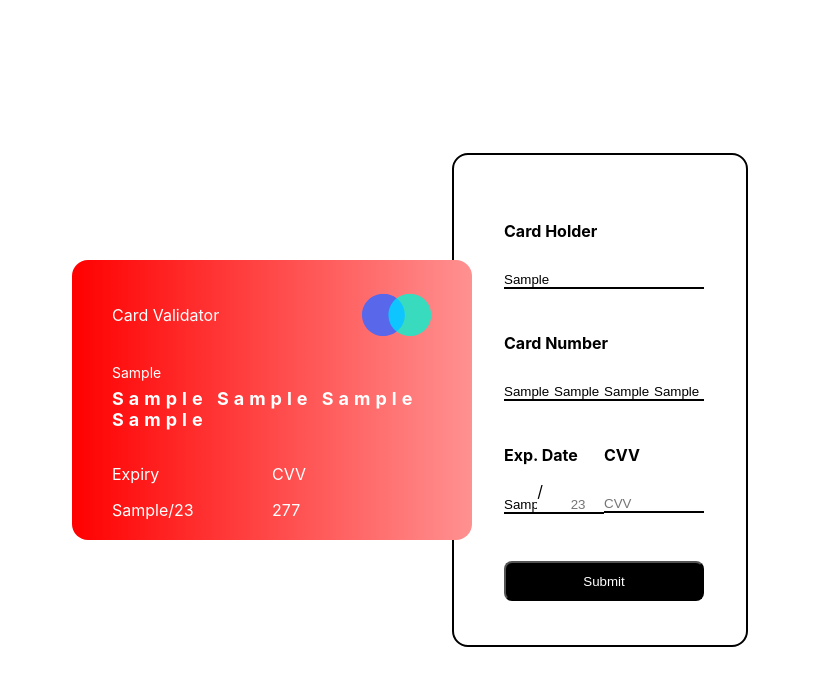
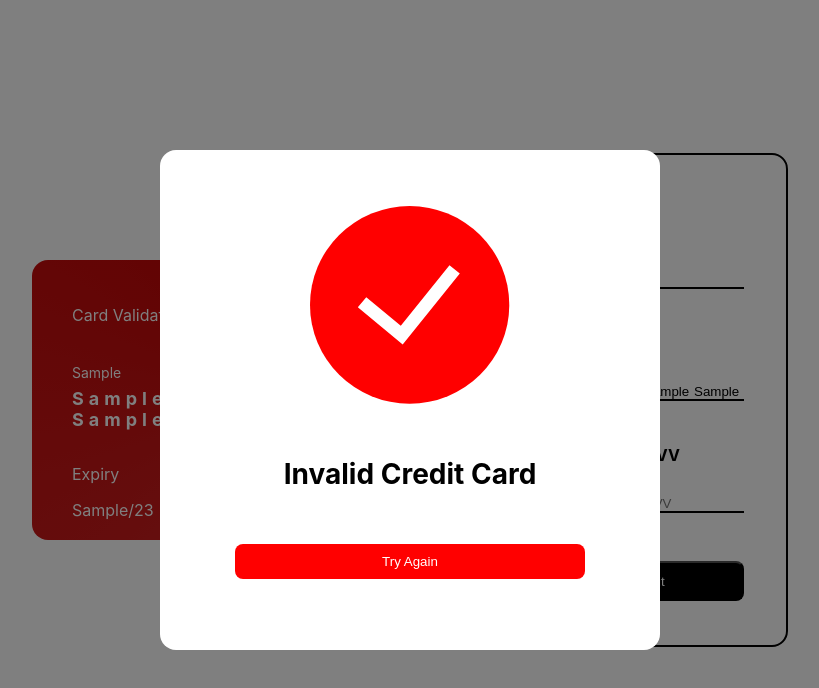
Before and after one commit to kindyluv/Credit-Card-Validator, a React (Create React App) app in the folder frontend/: page / in a window 1280 px wide. Both pictures are taken after typing "Sample", "Sample", "Sample", "Sample", "Sample", "Sample" into the empty fields and a click on the button "Submit". Shown: the top 688 px of the page, without its empty margins (230-1049 px from the left). Built offline with nearby package versions, Linux system fonts and the light colour scheme; no server answers.

Commit message:
[size: xs]/[fix: Adjusted my css]

```diff
--- a/frontend/src/features/components/CardForm.jsx
+++ b/frontend/src/features/components/CardForm.jsx
@@ -4,6 +4,8 @@ import CheckerModal from '../reusables/CheckerModal';
 import axios from 'axios';
 import {validateUrl} from '../../api/Api';
 import CardLogo from '../../assets/CardLogo.svg';
+import GreenChecker from '../../assets/Checker.svg'
+import RedChecker from '../../assets/RedChecker.svg'
 
 const CardForm = () => {
   const [formData, setFormData] = useState ({
@@ -92,6 +94,7 @@ const CardForm = () => {
     } catch (error) {
       console.error('Error:', error);
       setColorChange('red');
+      setIsRed(!isRed)
     } finally {
       setIsLoading(false);
     }
@@ -249,8 +252,8 @@ const CardForm = () => {
           <button type="submit">{isLoading ? 'Loading...' : 'Submit'}</button>
         </div>
       </form>}
-
-      {isOpen && <CheckerModal />}
+      {isRed && <CheckerModal img={RedChecker} text={'Invalid Credit Card'} btnText={'Try Again'}  />}
+      {isOpen && <CheckerModal img={GreenChecker} text={'Valid Credit Card'} btnText={'close Modal'} />}
     </div>
   );
 };
--- a/frontend/src/features/reusables/CheckerModal.jsx
+++ b/frontend/src/features/reusables/CheckerModal.jsx
@@ -1,7 +1,6 @@
 import { useState } from 'react';
-import Marker from '../../assets/Checker.svg'
 
-const CheckerModal = () => {
+const CheckerModal = (props) => {
   const [isOpen, setIsOpen] = useState(true);
   const handleCloseModal = (e) => {
     e.preventDefault();
@@ -14,13 +13,13 @@ const CheckerModal = () => {
         <div style={ModalWrapper}>
           <div style={ContentWrapper}>
             <div style={ImageWrapper}>
-              <img src={Marker} alt='Marker' style={MarkerStyle} />
+              <img src={props.img} alt='Marker' style={MarkerStyle} />
             </div>
             <div style={TextWrapper}>
-              <p style={ValidCard}>Valid Credit Card</p>
+              <p style={ValidCard}>{props.text}</p>
             </div>
-            <button style={ButtonStyle} onClick={handleCloseModal}>
-              close Modal
+            <button style={props.btnText === 'close Modal' ? ButtonStyle : RedButtonStyle} onClick={handleCloseModal}>
+              {props.btnText}
             </button>
           </div>
         </div>
@@ -78,6 +77,17 @@ export const TextWrapper = {
   padding: '0% 20px',
 };
 
+export const RedButtonStyle = {
+  margin: '2% 0% 5% 0%',
+  padding: '10px 16px',
+  backgroundColor: 'red',
+  color: 'white',
+  width: '70%',
+  borderRadius: '8px',
+  border: 'none',
+  textTransform: 'none',
+};
+
 export const ButtonStyle = {
   margin: '2% 0% 5% 0%',
   padding: '10px 16px',
--- a/frontend/src/features/styles/CardForm.module.css
+++ b/frontend/src/features/styles/CardForm.module.css
@@ -15,9 +15,18 @@
 }
 
 .colorChange{
-    /* background-color: green; */
-    background-image:linear-gradient(to right, green, rgb(131, 236, 131));
+    background-image: conic-gradient(rgb(91, 193, 91), green);
     width: 25%;
+    width: 400px;
+    color: white;
+    border-radius: 16px;
+    margin-right: -20px;
+    z-index: 1;
+    padding: 20px 40px 60px 40px;
+}
+.colorChangeRed{
+    background-image: conic-gradient(rgb(214, 73, 73), rgb(195, 0, 0));
+    width: 400px;
     height: 200px;
     color: white;
     border-radius: 16px;
@@ -25,17 +34,18 @@
     z-index: 1;
     padding: 20px 40px 60px 40px;
 }
-.colorChangeRed{
-    /* background-color: red; */
-    background-image:linear-gradient(to right, red, rgb(255, 145, 145));
-    width: 25%;
+
+.cardValidator{
+    width: 400px;
     height: 200px;
+    background: conic-gradient(rgb(66, 65, 65),black);
     color: white;
     border-radius: 16px;
     margin-right: -20px;
     z-index: 1;
     padding: 20px 40px 60px 40px;
 }
+
 .form{
     width: 15%;
     border: 2.5px solid black;
@@ -78,8 +88,6 @@
     align-self: center;
     height: 95%;
     border-bottom: 2px solid black;
-    /* padding-top: 12.5px;
-    padding-bottom: 12.5px; */
 }
 
 .expiryDate, .formGroupCvv{
@@ -107,18 +115,6 @@
     justify-self: flex-end;
     align-self: flex-end;
     padding-left: -50px;
-}
-
-.cardValidator{
-    width: 25%;
-    height: 200px;
-    /* background-color: black; */
-    background: conic-gradient(rgb(66, 65, 65),black);
-    color: white;
-    border-radius: 16px;
-    margin-right: -20px;
-    z-index: 1;
-    padding: 20px 40px 60px 40px;
 }
 .cardPtag p{
     text-align: left;
```
Also changed, not shown: frontend/src/assets/RedChecker.svg.
